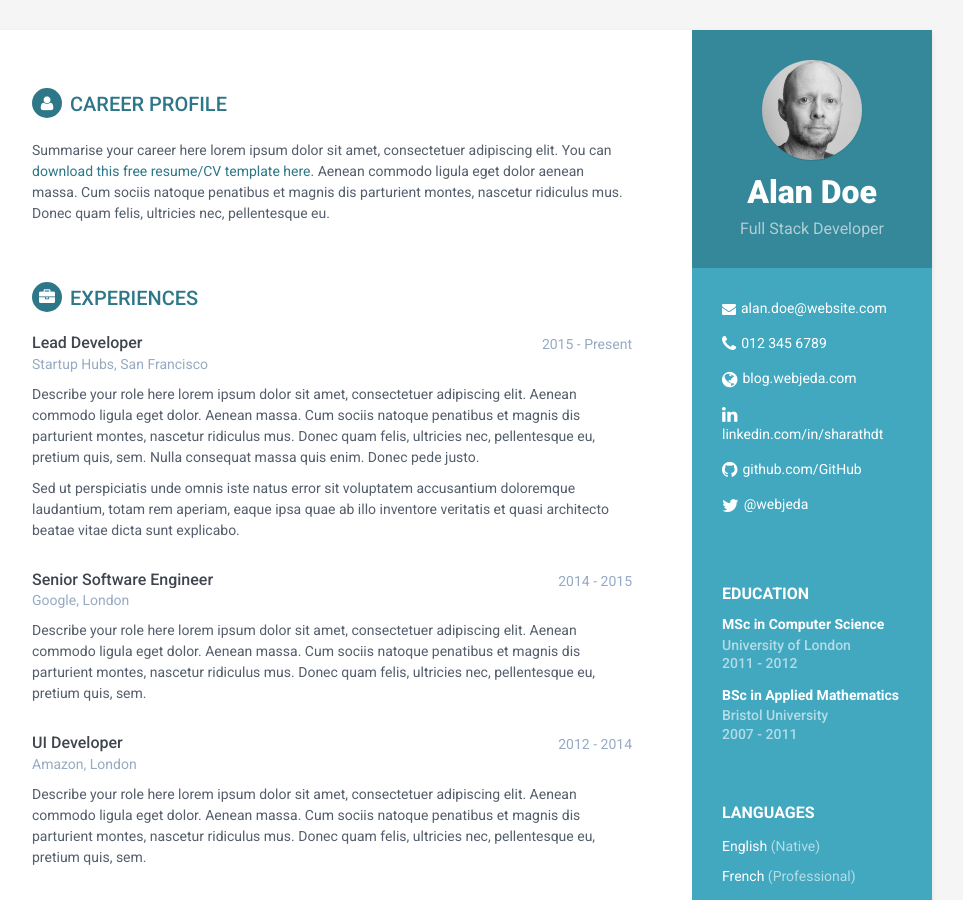
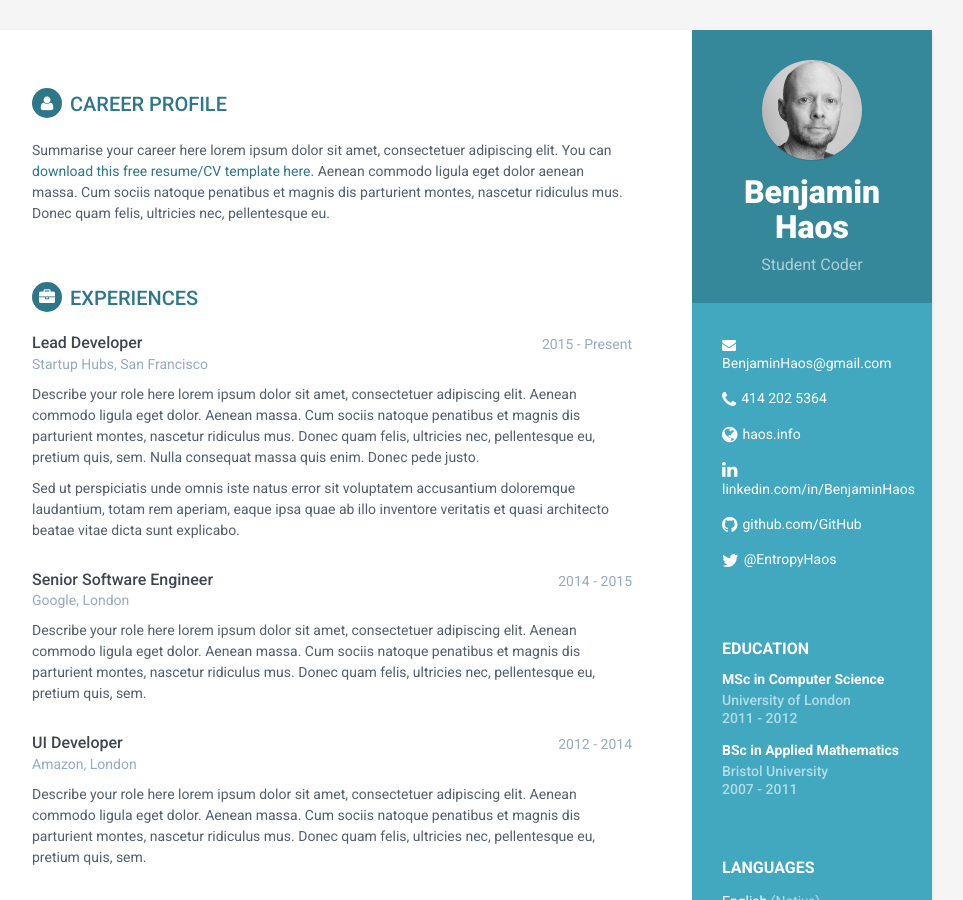
Before and after one commit to EntropyHaos/haos_dot_info_site, a Jekyll site: the page built from docs/index.html, in a window 1280 px wide and 900 px high. Shown: the whole window, without its empty margins (188-1151 px from the left). Built offline with Jekyll 4.4.1, drawn with Linux system fonts in a browser that asks for light colours.

Commit message:
Modify contact info.

```diff
--- a/docs/_config.yml
+++ b/docs/_config.yml
@@ -1,5 +1,17 @@
 title: Haos Info
-# theme: jekyll-theme-minimal
+
+#Profile information
+name: Benjamin Haos
+tagline: Student Coder
+pic: profile.jpg  #place a 100x100 picture inside /assets/images/ folder and provide the name of the file below
+
+#sidebar links
+email: BenjaminHaos@gmail.com
+phone: 414 202 5364
+website: haos.info #do not add http://
+linkedin: BenjaminHaos
+github: EntropyHaos
+twitter: '@EntropyHaos'
 
 # These are needed for serving from Cloud9 else Jekyll serves from localhost
 # on some port that can not be accessed.
```
